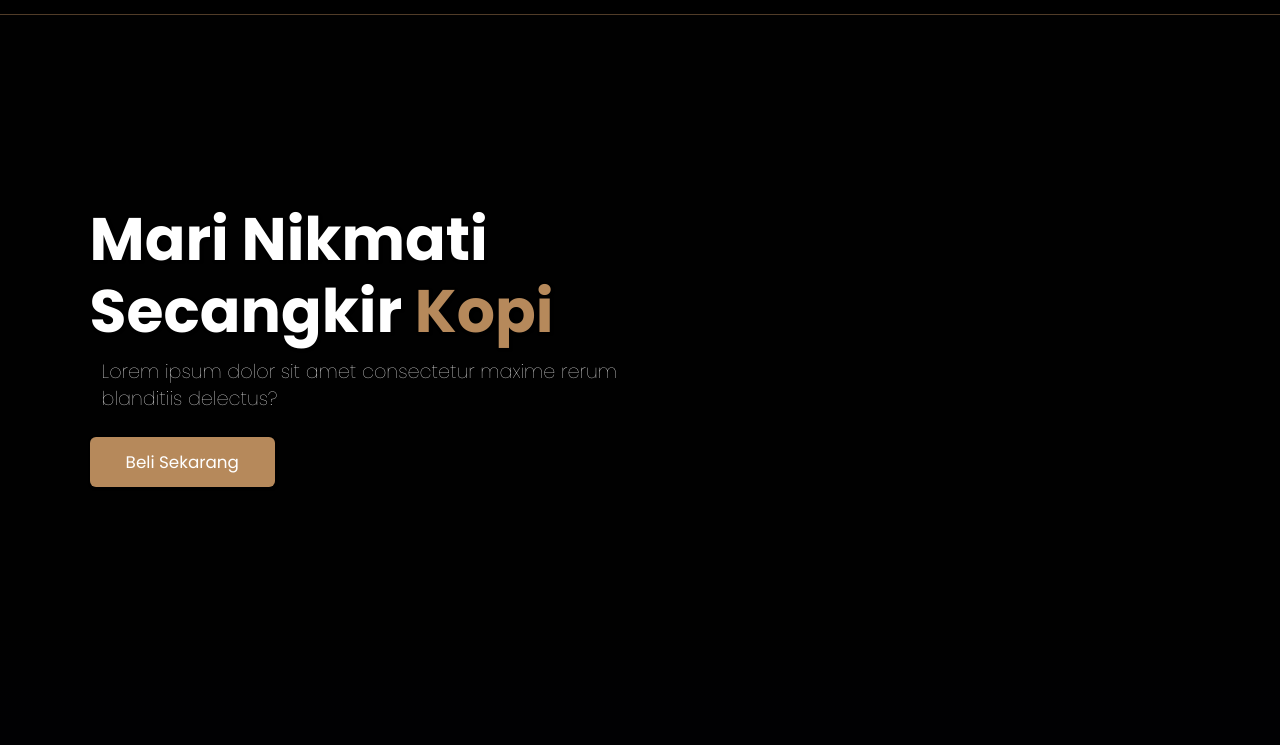
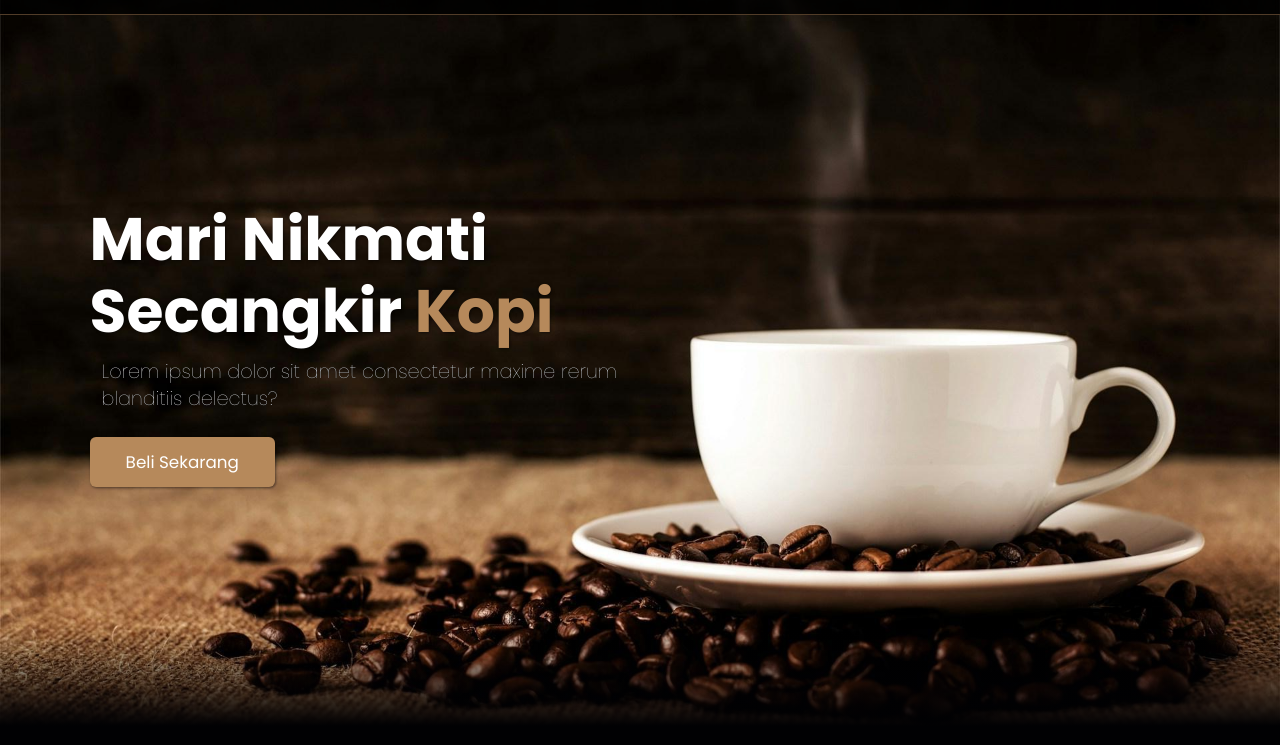
Before and after one commit to Nazlar/kopiMaknyus, a plain HTML site: page index.html in a window 1280 px wide. Shown: the part 55-800 px from the top of the page. Drawn offline with nearby package versions, Linux system fonts and the light colour scheme; the site is published under a folder, as on GitHub Pages, so addresses that start at the root find nothing.

Commit message:
Update styles.css

```diff
--- a/styles.css
+++ b/styles.css
@@ -88,7 +88,7 @@ body {
   min-height: 100vh;
   display: flex;
   align-items: center;
-  background-image: url("/img/landing-page-img.jpg");
+  background-image: url("img/landing-page-img.jpg");
   background-size: cover;
   background-repeat: no-repeat;
   background-position: center;
```
